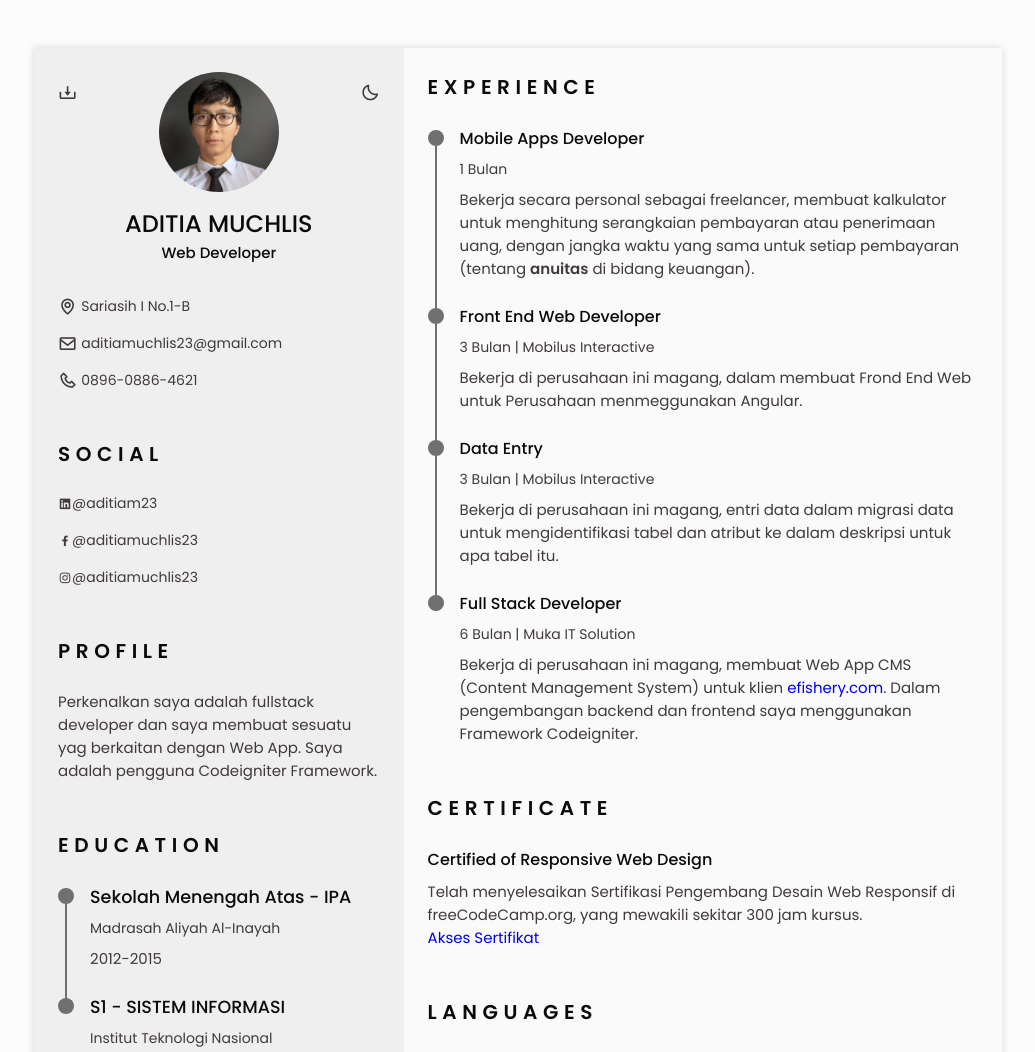
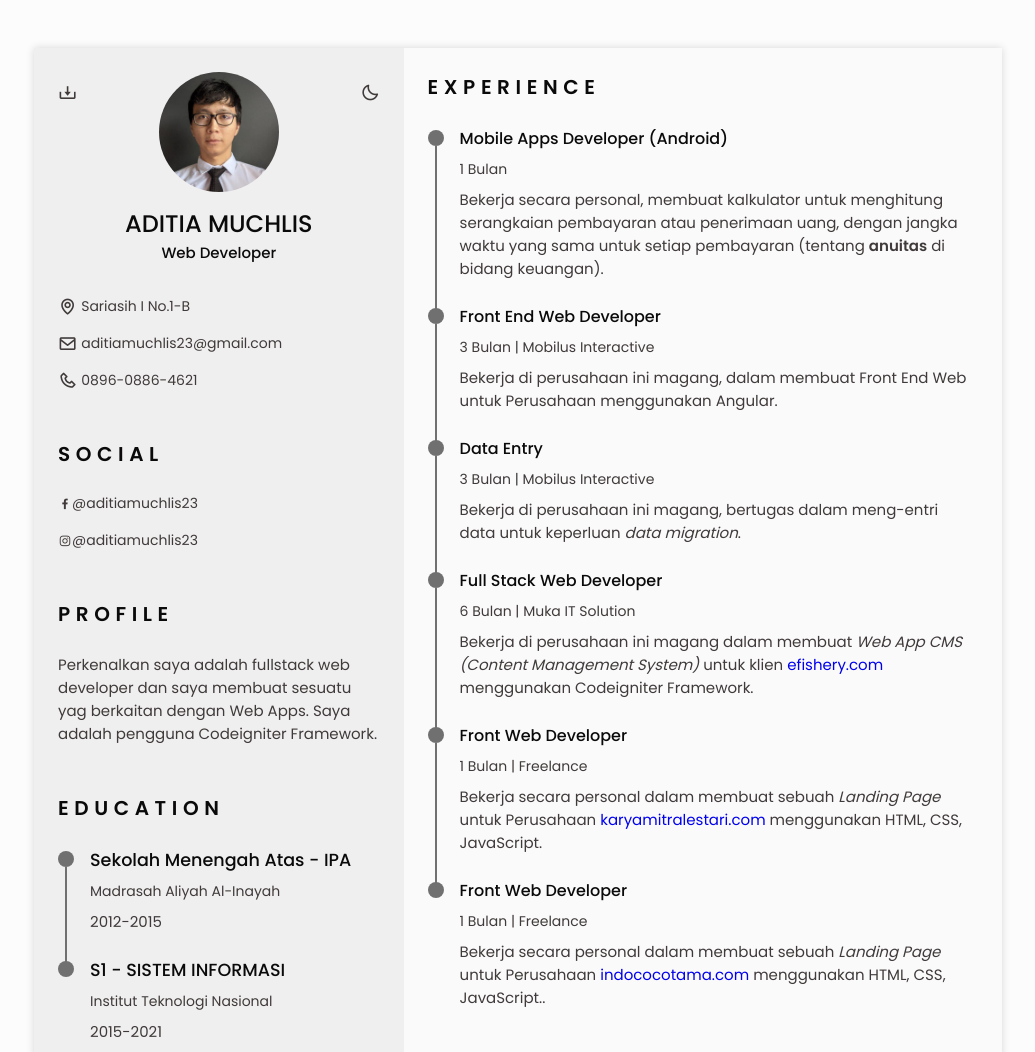
Before and after one commit to aditiam/aditiamuchlis, a plain HTML site: page index.html in a window 1280 px wide. Shown: the top 1052 px of the page, without its empty margins (122-1157 px from the left). Drawn offline with nearby package versions, Linux system fonts and the light colour scheme.

Commit message:
Added New Content in Experience Section

```diff
--- a/index.html
+++ b/index.html
@@ -1,14 +1,12 @@
 <!DOCTYPE html>
 <html lang="en">
+
 <head>
   <meta charset="UTF-8" />
   <meta name="viewport" content="width=device-width, initial-scale=1.0" />
 
   <!--========== BOX ICONS ==========-->
-    <link
-      rel="stylesheet"
-      href="https://cdn.jsdelivr.net/npm/boxicons@latest/css/boxicons.min.css"
-    />
+  <link rel="stylesheet" href="https://cdn.jsdelivr.net/npm/boxicons@latest/css/boxicons.min.css" />
 
   <!--========== CSS ==========-->
   <link rel="stylesheet" href="assets/css/styles.css" />
@@ -72,23 +70,14 @@
         <section class="home" id="home">
           <div class="home__container section bd-grid">
             <div class="home__data bg-grid">
-                <img
-                  class="home__img"
-                  src="assets/img/perfil-2.jpg"
-                  alt="home__img"
-                />
+              <img class="home__img" src="assets/img/perfil-2.jpg" alt="home__img" />
 
               <h1 class="home__title">ADITIA MUCHLIS</h1>
               <h3 class="home__profession">Web Developer</h3>
 
               <div>
-                  <a
-                    download=""
-                    href="assets/pdf/Aditia Muchlis-Curriculum Vitae.pdf"
-                    href=""
-                    class="home__button-movil"
-                    >Download</a
-                  >
+                <a download="" href="assets/pdf/Aditia Muchlis-Curriculum Vitae.pdf" href=""
+                  class="home__button-movil">Download</a>
               </div>
             </div>
 
@@ -106,18 +95,10 @@
             </div>
           </div>
           <!-- Theme change button -->
-            <i
-              class="bx bx-moon change-theme"
-              title="Theme"
-              id="theme-button"
-            ></i>
+          <i class="bx bx-moon change-theme" title="Theme" id="theme-button"></i>
 
           <!-- Button to generate and download the pdf. Available for desktop. -->
-            <i
-              class="bx bx-download generate-pdf"
-              title="Generate PDF"
-              id="resume-button"
-            ></i>
+          <i class="bx bx-download generate-pdf" title="Generate PDF" id="resume-button"></i>
         </section>
 
         <!--========== SOCIAL ==========-->
@@ -125,21 +106,13 @@
           <h2 class="section-title">Social</h2>
 
           <div class="social__container bd-grid">
-              <a href="#" class="social__link">
+            <!-- <a href="#" class="social__link">
               <i class="bx bxl-linkedin-square"></i> @aditiam23
-              </a>
-              <a
-                href="https://www.facebook.com/aditiamuchlis23"
-                target="_blank"
-                class="social__link"
-              >
+            </a> -->
+            <a href="https://www.facebook.com/aditiamuchlis23" target="_blank" class="social__link">
               <i class="bx bxl-facebook"></i> @aditiamuchlis23
             </a>
-              <a
-                href="https://www.instagram.com/aditiamuchlis23"
-                target="_blank"
-                class="social__link"
-              >
+            <a href="https://www.instagram.com/aditiamuchlis23" target="_blank" class="social__link">
               <i class="bx bxl-instagram"></i> @aditiamuchlis23
             </a>
           </div>
@@ -150,8 +123,8 @@
           <h2 class="section-title">Profile</h2>
 
           <p class="profile__description">
-              Perkenalkan saya adalah fullstack developer dan saya membuat
-              sesuatu yag berkaitan dengan Web App. Saya adalah pengguna
+            Perkenalkan saya adalah fullstack web developer dan saya membuat
+            sesuatu yag berkaitan dengan Web Apps. Saya adalah pengguna
             Codeigniter Framework.
           </p>
         </section>
@@ -169,9 +142,7 @@
 
               <div class="education__data bd-grid">
                 <h3 class="education__title">Sekolah Menengah Atas - IPA</h3>
-                  <span class="education__studies"
-                    >Madrasah Aliyah Al-Inayah</span
-                  >
+                <span class="education__studies">Madrasah Aliyah Al-Inayah</span>
                 <span class="education__year">2012-2015</span>
               </div>
             </div>
@@ -182,9 +153,7 @@
 
               <div class="education__data bd-grid">
                 <h3 class="education__title">S1 - SISTEM INFORMASI</h3>
-                  <span class="education__studies"
-                    >Institut Teknologi Nasional</span
-                  >
+                <span class="education__studies">Institut Teknologi Nasional</span>
                 <span class="education__year">2015-2021</span>
               </div>
             </div>
@@ -206,13 +175,13 @@
               <li class="skills__name">
                 <span class="skills__circle"></span> JavaScript
               </li>
+            </ul>
+            <ul class="skills_data">
               <li class="skills__name">
                 <span class="skills__circle"></span> PHP
               </li>
-              </ul>
-              <ul class="skills_data">
               <li class="skills__name">
-                  <span class="skills__circle"></span> SQL
+                <span class="skills__circle"></span> MySQL
               </li>
               <li class="skills__name">
                 <span class="skills__circle"></span> CodeIgniter
@@ -234,10 +203,10 @@
                 <span class="experience__line"></span>
               </div>
               <div class="experience__data bd-grid">
-                  <h3 class="experience__title">Mobile Apps Developer</h3>
+                <h3 class="experience__title">Mobile Apps Developer (Android)</h3>
                 <span class="experience__company">1 Bulan</span>
                 <p class="experience__description">
-                    Bekerja secara personal sebagai freelancer, membuat
+                  Bekerja secara personal, membuat
                   kalkulator untuk menghitung serangkaian pembayaran atau
                   penerimaan uang, dengan jangka waktu yang sama untuk setiap
                   pembayaran (tentang <b>anuitas</b> di bidang keuangan).
@@ -251,12 +220,10 @@
               </div>
               <div class="experience__data bd-grid">
                 <h3 class="experience__title">Front End Web Developer</h3>
-                  <span class="experience__company"
-                    >3 Bulan | Mobilus Interactive</span
-                  >
+                <span class="experience__company">3 Bulan | Mobilus Interactive</span>
                 <p class="experience__description">
-                    Bekerja di perusahaan ini magang, dalam membuat Frond End Web
-                    untuk Perusahaan menmeggunakan Angular.
+                  Bekerja di perusahaan ini magang, dalam membuat Front End Web
+                  untuk Perusahaan menggunakan Angular.
                 </p>
               </div>
             </div>
@@ -267,14 +234,39 @@
               </div>
               <div class="experience__data bd-grid">
                 <h3 class="experience__title">Data Entry</h3>
-                  <span class="experience__company"
-                    >3 Bulan | Mobilus Interactive</span
-                  >
+                <span class="experience__company">3 Bulan | Mobilus Interactive</span>
                 <p class="experience__description">
-                    Bekerja di perusahaan ini magang,
-                    entri data dalam migrasi data untuk
-                    mengidentifikasi tabel dan atribut ke dalam
-                    deskripsi untuk apa tabel itu.
+                  Bekerja di perusahaan ini magang, bertugas dalam meng-entri data untuk keperluan <i>data migration</i>.
+                </p>
+              </div>
+            </div>
+            <div class="experience__content">
+              <div class="experience__time">
+                <span class="experience__rounder"></span>
+                <span class="experience__line"></span>
+              </div>
+              <div class="experience__data bd-grid">
+                <h3 class="experience__title">Full Stack Web Developer</h3>
+                <span class="experience__company">6 Bulan | Muka IT Solution</span>
+                <p class="experience__description">
+                  Bekerja di perusahaan ini magang dalam membuat <i> Web App
+                    CMS (Content Management System) </i> untuk klien
+                  <a href="https://efishery.com" target="_blank">efishery.com</a> menggunakan Codeigniter Framework.
+                </p>
+              </div>
+            </div>
+            <div class="experience__content">
+              <div class="experience__time">
+                <span class="experience__rounder"></span>
+                <span class="experience__line"></span>
+              </div>
+              <div class="experience__data bd-grid">
+                <h3 class="experience__title">Front Web Developer</h3>
+                <span class="experience__company">1 Bulan | Freelance</span>
+                <p class="experience__description">
+                  Bekerja secara personal dalam membuat sebuah <i>Landing Page</i> untuk Perusahaan <a
+                    href="https://karyamitralestari.com/index.html" target="_blank">karyamitralestari.com</a>
+                  menggunakan HTML, CSS, JavaScript.
                 </p>
               </div>
             </div>
@@ -283,17 +275,12 @@
                 <span class="experience__rounder"></span>
               </div>
               <div class="experience__data bd-grid">
-                  <h3 class="experience__title">Full Stack Developer</h3>
-                  <span class="experience__company"
-                    >6 Bulan | Muka IT Solution</span
-                  >
+                <h3 class="experience__title">Front Web Developer</h3>
+                <span class="experience__company">1 Bulan | Freelance</span>
                 <p class="experience__description">
-                    Bekerja di perusahaan ini magang, membuat Web App
-                    CMS (Content Management System) untuk klien
-                    <a href="http://efishery.com" target="_blank"
-                      >efishery.com</a
-                    >. Dalam pengembangan backend dan frontend
-                    saya menggunakan Framework Codeigniter.
+                  Bekerja secara personal dalam membuat sebuah <i>Landing Page</i> untuk Perusahaan <a
+                    href="https://indococotama.com" target="_blank">indococotama.com</a> menggunakan HTML, CSS,
+                  JavaScript..
                 </p>
               </div>
             </div>
@@ -311,14 +298,11 @@
               </h3>
               <p class="certicate__description">
                 Telah menyelesaikan Sertifikasi Pengembang
-                    Desain Web Responsif di freeCodeCamp.org,
-                    yang mewakili sekitar 300 jam kursus.
+                Desain Web Responsif di freeCodeCamp.org. <a
+                  href="https://www.freecodecamp.org/certification/aditiamuchlis23/responsive-web-design"
+                  target="_blank">Akses Sertifikat</a>
               </p>
-                <a
-                  href="https://www.freecodecamp.org/certification/aditiamuchlis23/responsive-web-design"
-                  target="_blank"
-                  >Akses Sertifikat</a
-                >
+
             </div>
           </div>
         </section>
@@ -340,7 +324,7 @@
         </section>
 
         <!--========== INTERESTS ==========-->
-          <section class="interests section">
+        <!-- <section class="interests section">
             <h2 class="section-title">Interests</h2>
 
             <div class="interests__container bd-grid">
@@ -365,7 +349,7 @@
               </div>
             </div>
           </section>
-        </div>
+        </div> -->
       </div>
   </main>
 
@@ -380,4 +364,5 @@
   <!--========== MAIN JS ==========-->
   <script src="assets/js/main.js"></script>
 </body>
+
 </html>
```
Lines whose indentation alone changed are shown as unchanged.
